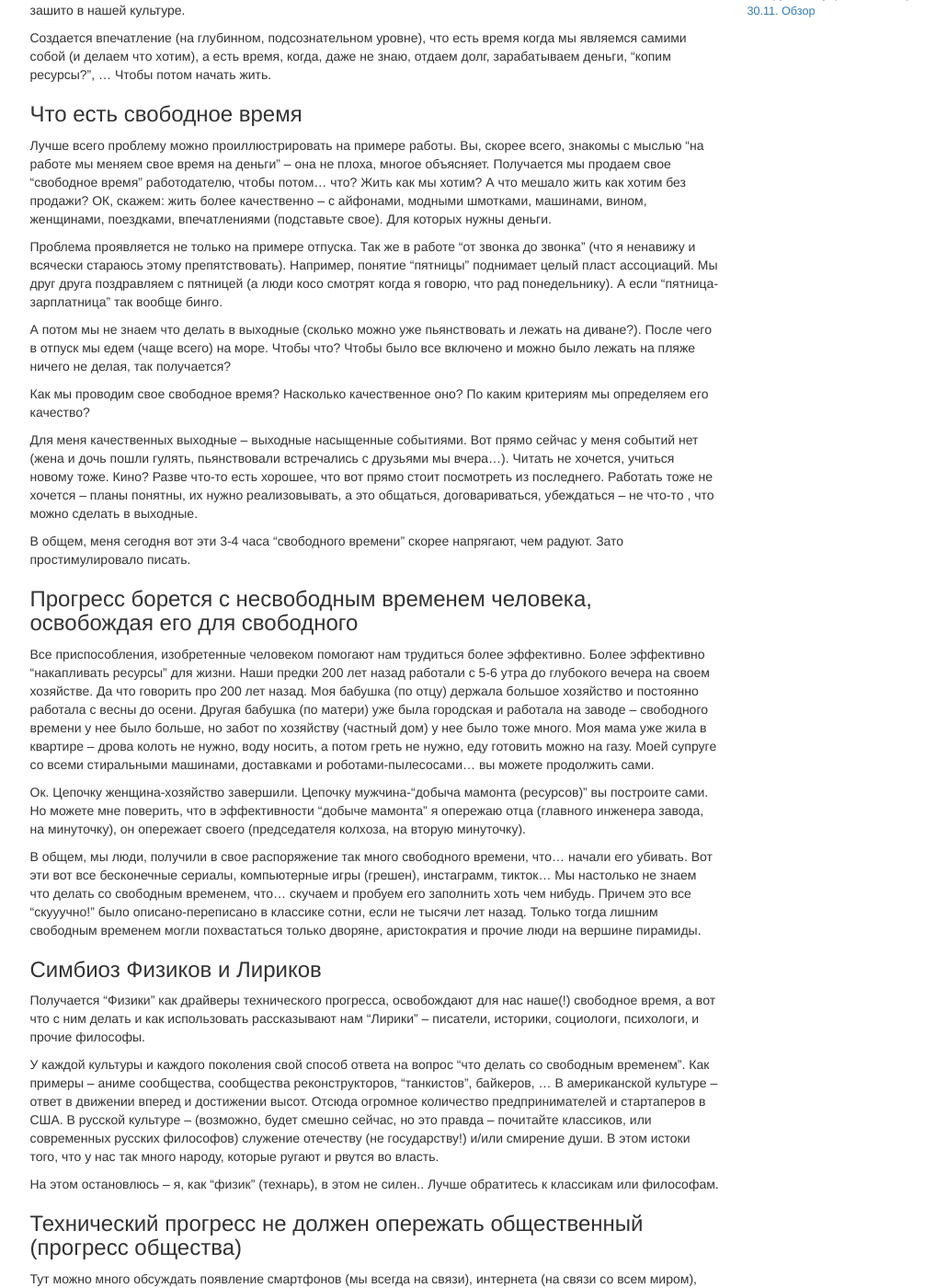
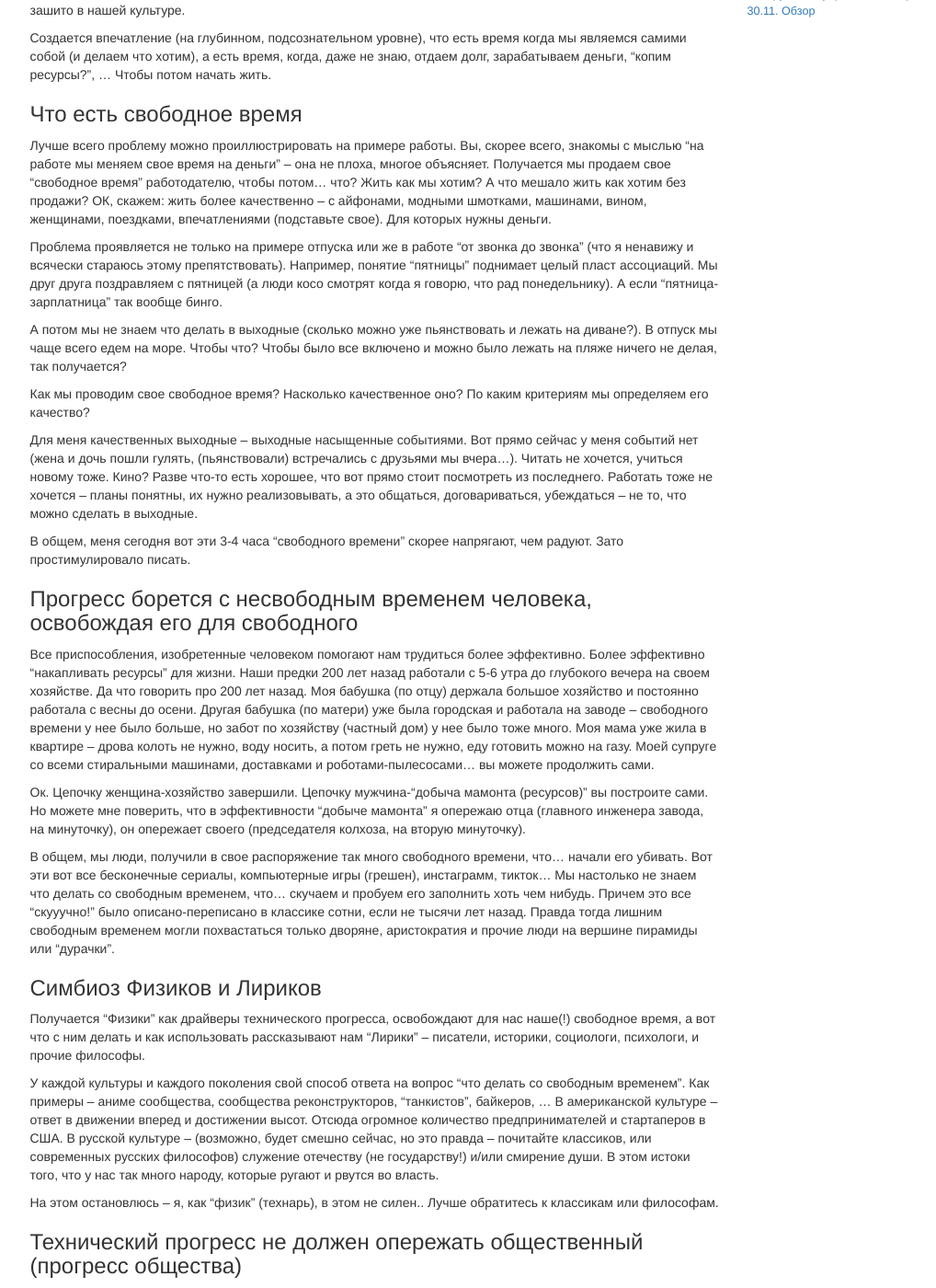
Before and after one commit to akava/akava.github.io, a Jekyll site: the page built from _posts/2025-08-31-philosofy-free-time.md, in a window 1280 px wide and 1400 px high, scrolled down 477 px. Shown: the whole window at 92% size, without its empty margins (135-1153 px from the left). Built offline with Jekyll 4.4.1, drawn with Linux system fonts in a browser that asks for light colours; nearby versions of some CDN libraries; some of the changed text lies outside the part shown.

Commit message:
Вычитал пост "[Философское] Свободное время и НЕсвободное – порочная дихотомия (расщепление)"

```diff
--- a/_posts/2025-08-31-philosofy-free-time.md
+++ b/_posts/2025-08-31-philosofy-free-time.md
@@ -26,16 +26,16 @@ tags:
 Получается мы продаем свое "свободное время" работодателю, чтобы потом... что? Жить как мы хотим?
 А что мешало жить как хотим без продажи? ОК, скажем: жить более качественно – с айфонами, модными шмотками, машинами, вином, женщинами, поездками, впечатлениями (подставьте свое). Для которых нужны деньги.
 
-Проблема проявляется не только на примере отпуска. Так же в работе "от звонка до звонка" (что я ненавижу и всячески стараюсь этому препятствовать).
+Проблема проявляется не только на примере отпуска или же в работе "от звонка до звонка" (что я ненавижу и всячески стараюсь этому препятствовать).
 Например, понятие "пятницы" поднимает целый пласт ассоциаций. Мы друг друга поздравляем с пятницей (а люди косо смотрят когда я говорю, что рад понедельнику). А если "пятница-зарплатница" так вообще бинго.
 
 А потом мы не знаем что делать в выходные (сколько можно уже пьянствовать и лежать на диване?).
-После чего в отпуск мы едем (чаще всего) на море. Чтобы что? Чтобы было все включено и можно было лежать на пляже ничего не делая, так получается?
+В отпуск мы чаще всего едем на море. Чтобы что? Чтобы было все включено и можно было лежать на пляже ничего не делая, так получается?
 
 Как мы проводим свое свободное время? Насколько качественное оно? По каким критериям мы определяем его качество?
 
-Для меня качественных выходные – выходные насыщенные событиями. Вот прямо сейчас у меня событий нет (жена и дочь пошли гулять, пьянствовали встречались с друзьями мы вчера...). Читать не хочется, учиться новому тоже. Кино? Разве что-то есть хорошее, что вот прямо стоит посмотреть из последнего.
-Работать тоже не хочется – планы понятны, их нужно реализовывать, а это общаться, договариваться, убеждаться – не что-то , что можно сделать в выходные.
+Для меня качественных выходные – выходные насыщенные событиями. Вот прямо сейчас у меня событий нет (жена и дочь пошли гулять, (пьянствовали) встречались с друзьями мы вчера...). Читать не хочется, учиться новому тоже. Кино? Разве что-то есть хорошее, что вот прямо стоит посмотреть из последнего.
+Работать тоже не хочется – планы понятны, их нужно реализовывать, а это общаться, договариваться, убеждаться – не то, что можно сделать в выходные.
 
 В общем, меня сегодня вот эти 3-4 часа "свободного времени" скорее напрягают, чем радуют. Зато простимулировало писать.
 
@@ -51,7 +51,7 @@ tags:
 
 В общем, мы люди, получили в свое распоряжение так много свободного времени, что... начали его убивать. Вот эти вот все бесконечные сериалы, компьютерные игры (грешен), инстаграмм, тикток...
 Мы настолько не знаем что делать со свободным временем, что... скучаем и пробуем его заполнить хоть чем нибудь.
-Причем это все "скууучно!" было описано-переписано в классике сотни, если не тысячи лет назад. Только тогда лишним свободным временем могли похвастаться только дворяне, аристократия и прочие люди на вершине пирамиды.
+Причем это все "скууучно!" было описано-переписано в классике сотни, если не тысячи лет назад. Правда тогда лишним свободным временем могли похвастаться только дворяне, аристократия и прочие люди на вершине пирамиды или "дурачки".
 
 ### Симбиоз Физиков и Лириков
 
```
Also changed, not shown: other parts of _posts/2025-08-31-philosofy-free-time.md (+8 -6 lines).
